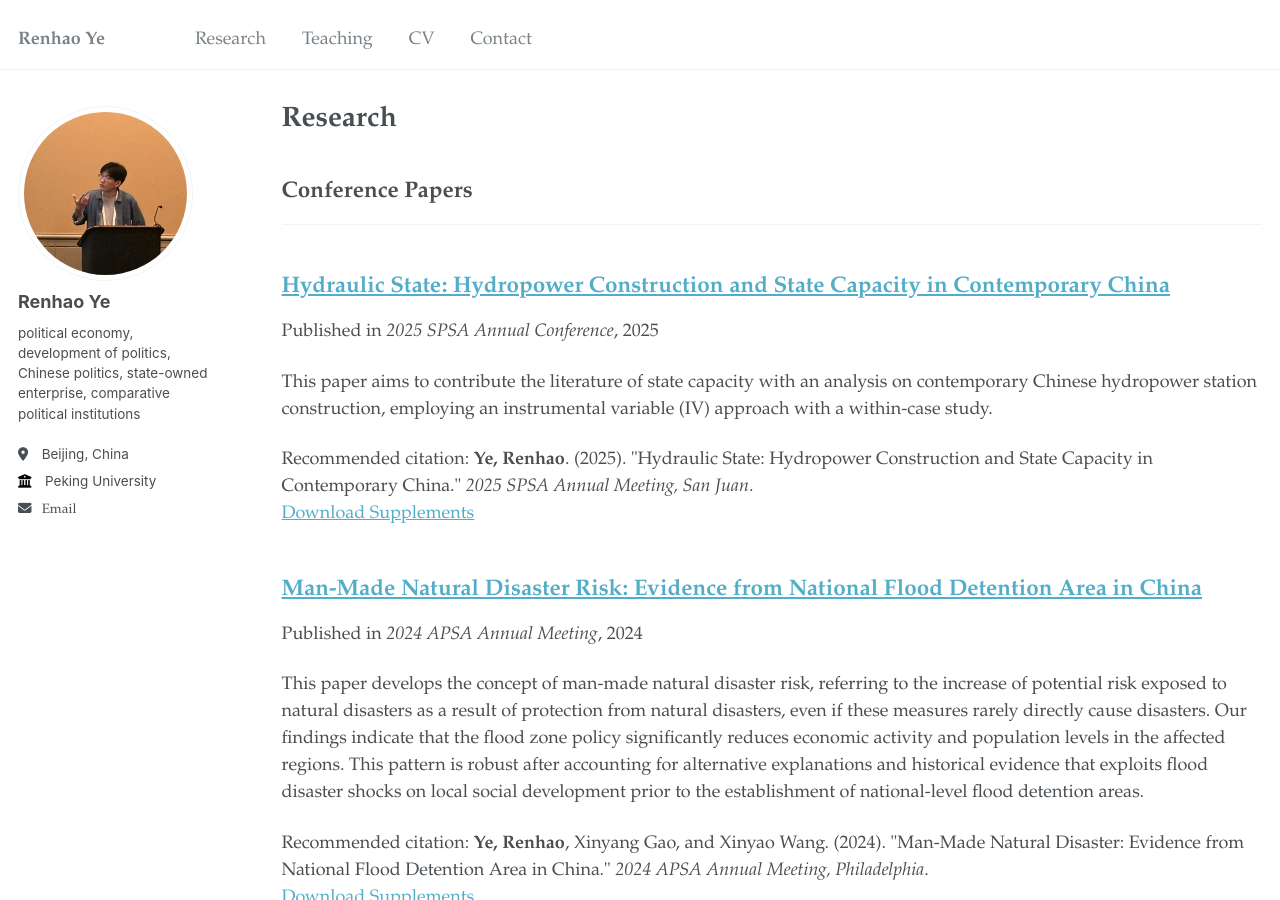
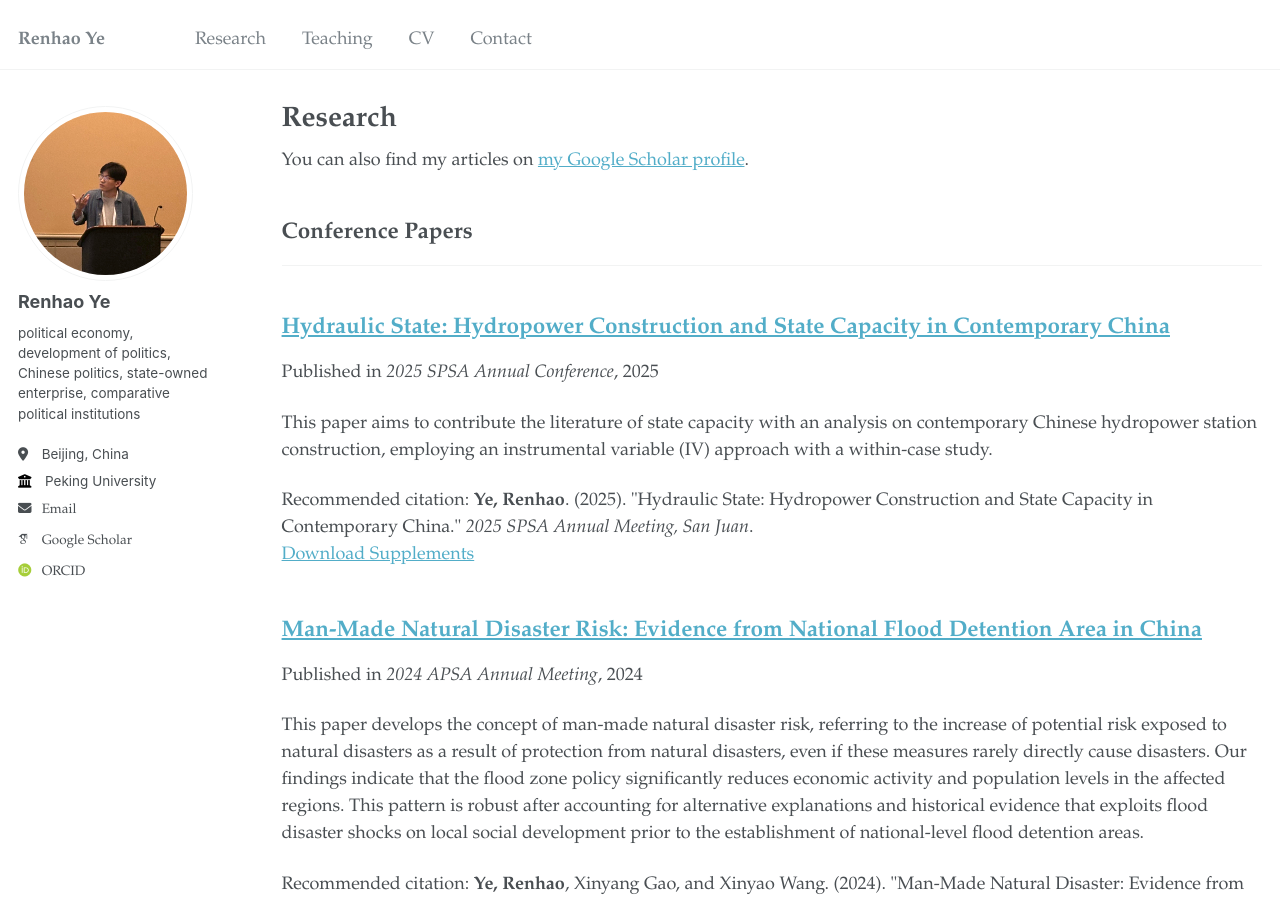
Before and after one commit to thenhow-ye/thenhow-ye.github.io, a Jekyll site: the page built from _pages/publications.html, in a window 1280 px wide and 900 px high. Built offline with Jekyll 4.4.1, drawn with Linux system fonts in a browser that asks for light colours; some web fonts are replaced; part of the change alters nothing that is shown.

Commit message:
Update _config.yml

```diff
--- a/_config.yml
+++ b/_config.yml
@@ -32,9 +32,9 @@ author:
 
   # Academic websites
   arxiv            : # URL - Update with the correct link to your profile
-  googlescholar    : #"https://scholar.google.com/citations?user=PS_CX0AAAAAJ"
+  googlescholar    : "https://scholar.google.com/citations?user=qoxL2F0AAAAJ&hl=zh-CN&oi=sra"
   impactstory      : # URL
-  orcid            : #"http://orcid.org/yourorcidurl"
+  orcid            : "https://orcid.org/0009-0001-7814-6611"
   semantic         : # URL
   pubmed           : #"https://www.ncbi.nlm.nih.gov/pubmed/?term=john+snow"
   researchgate     : # URL
```
